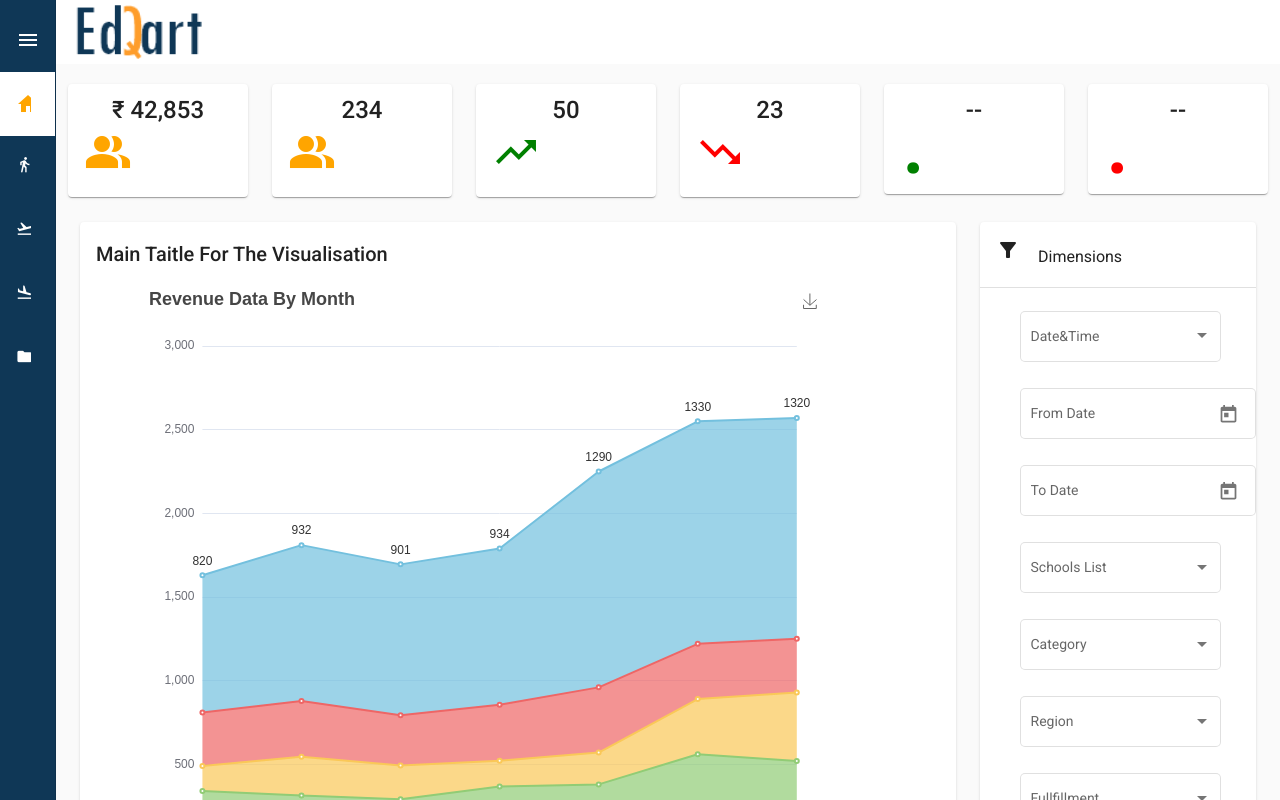
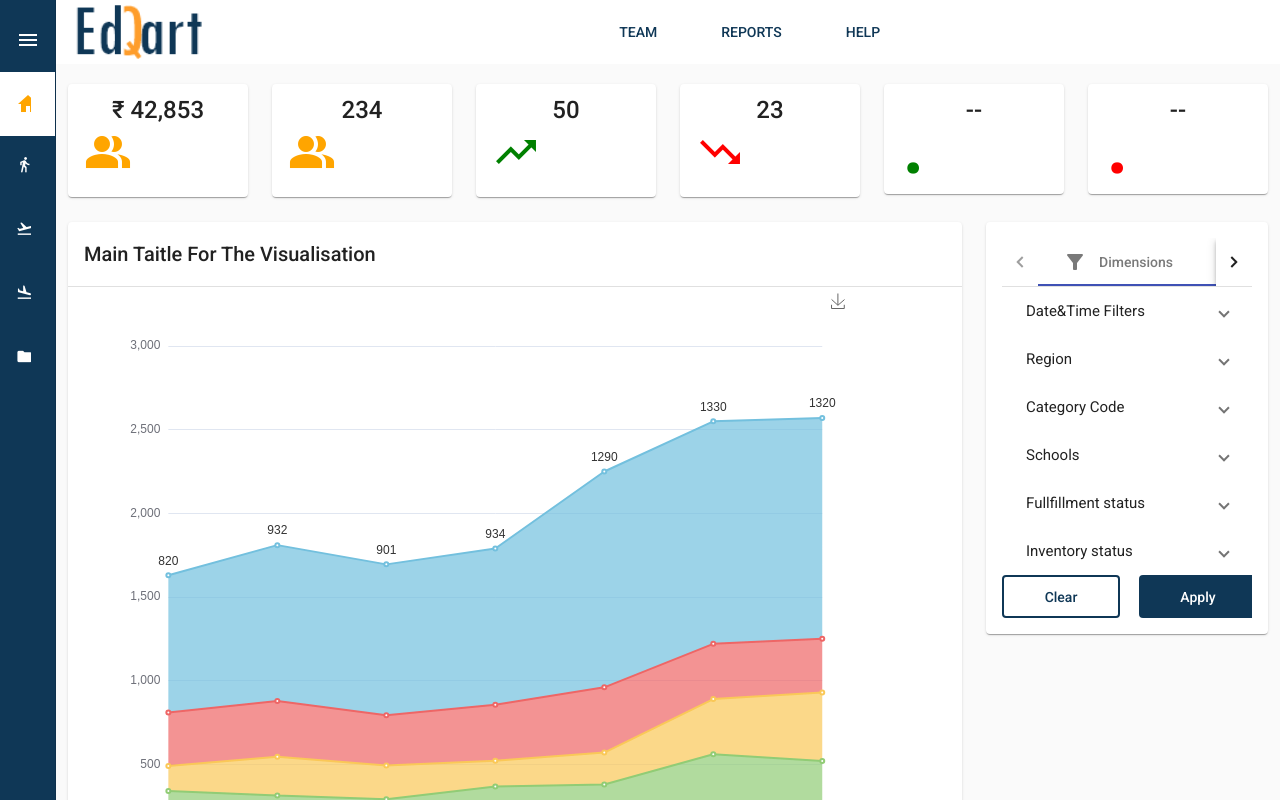
Before and after one commit to anjaneyulu18/EDP-Test, an Angular app: page / in a window 1280 px wide. Built offline with nearby package versions, Linux system fonts and the light colour scheme.

Commit message:
adding e pannel

```diff
--- a/src/app/app.component.html
+++ b/src/app/app.component.html
@@ -1,26 +1,39 @@
-<mat-sidenav-container fullscreen autosize >
+<mat-sidenav-container fullscreen autosize>
 
-  <mat-sidenav  #sidenav style="background-color:#0F3756;"   mode="side" class="example-sidenav" [ngStyle]="{ 'width.em': sidenavWidth }" opened="true">
+  <mat-sidenav #sidenav style="background-color:#0F3756;" mode="side" class="example-sidenav"
+    [ngStyle]="{ 'width.em': sidenavWidth }" opened="true">
     <mat-nav-list>
-     <mat-list-item style="height: 64px;" >
-        <mat-icon class="navbar-btn " style="background-color: transparent; color: white;" (click)="increase()">menu</mat-icon>
+      <mat-list-item style="height: 64px;">
+        <mat-icon class="navbar-btn " style="background-color: transparent; color: white;" (click)="increase()">menu
+        </mat-icon>
       </mat-list-item>
       <div>
-      <mat-list-item style="height: 64px;" [ngClass]=" (flag=='Ar') ? 'primary' : 'secondary'" (click)="activeTab('Ar')" >
-        <mat-icon   [ngClass]=" (flag=='Ar') ? 'Icon' : 'secondary'">home</mat-icon>&nbsp;&nbsp; <span  style="font-size: 24px;"   *ngIf="sidenavWidth > 6" [ngClass]=" (flag=='Ar') ? 'font' : 'secondary'">Dashboard</span>
-      </mat-list-item >
-      <mat-list-item style="height: 64px; " [ngClass]=" (flag=='Kc') ? 'primary' : 'secondary'" (click)="activeTab('Kc')" >
-        <mat-icon [ngClass]=" (flag=='Kc') ? 'Icon' : 'secondary'"> directions_walk</mat-icon> &nbsp;&nbsp; <span *ngIf="sidenavWidth > 6" [ngClass]=" (flag=='Kc') ? 'font' : 'secondary'">Revenue</span>
-      </mat-list-item >
-      <mat-list-item style="height: 64px;" [ngClass]=" (flag=='Ts') ? 'primary' : 'secondary'" (click)="activeTab('Ts')">
-        <mat-icon [ngClass]=" (flag=='Ts') ? 'Icon' : 'secondary'">flight_takeoff</mat-icon>&nbsp;&nbsp; <span  *ngIf="sidenavWidth > 6" [ngClass]=" (flag=='Ts') ? 'font' : 'secondary'">Key Coustomers</span>
-      </mat-list-item >
-      <mat-list-item style="height: 64px;" [ngClass]=" (flag=='Ss') ? 'primary' : 'secondary'" (click)="activeTab('Ss')">
-        <mat-icon [ngClass]=" (flag=='Ss') ? 'Icon' : 'secondary'">flight_land</mat-icon>&nbsp;&nbsp; <span  *ngIf="sidenavWidth > 6" [ngClass]=" (flag=='Ss') ? 'font' : 'secondary'">Top Selleing Items </span>
-      </mat-list-item >
-      <mat-list-item style="height: 64px;" [ngClass]=" (flag=='Is') ? 'primary' : 'secondary'" (click)="activeTab('Is')">
-        <mat-icon [ngClass]=" (flag=='Is') ? 'Icon' : 'secondary'">folder</mat-icon>&nbsp;&nbsp; <span  *ngIf="sidenavWidth > 6" [ngClass]=" (flag=='Is') ? 'font' : 'secondary'">Inventory Status</span>
-      </mat-list-item >
+        <mat-list-item style="height: 64px;" [ngClass]=" (flag=='Ar') ? 'primary' : 'secondary'"
+          (click)="activeTab('Ar')">
+          <mat-icon [ngClass]=" (flag=='Ar') ? 'Icon' : 'secondary'">home</mat-icon>&nbsp;&nbsp; <span
+            style="font-size: 24px;" *ngIf="sidenavWidth > 6"
+            [ngClass]=" (flag=='Ar') ? 'font' : 'secondary'">Dashboard</span>
+        </mat-list-item>
+        <mat-list-item style="height: 64px; " [ngClass]=" (flag=='Kc') ? 'primary' : 'secondary'"
+          (click)="activeTab('Kc')">
+          <mat-icon [ngClass]=" (flag=='Kc') ? 'Icon' : 'secondary'"> directions_walk</mat-icon> &nbsp;&nbsp; <span
+            *ngIf="sidenavWidth > 6" [ngClass]=" (flag=='Kc') ? 'font' : 'secondary'">Revenue</span>
+        </mat-list-item>
+        <mat-list-item style="height: 64px;" [ngClass]=" (flag=='Ts') ? 'primary' : 'secondary'"
+          (click)="activeTab('Ts')">
+          <mat-icon [ngClass]=" (flag=='Ts') ? 'Icon' : 'secondary'">flight_takeoff</mat-icon>&nbsp;&nbsp; <span
+            *ngIf="sidenavWidth > 6" [ngClass]=" (flag=='Ts') ? 'font' : 'secondary'">Key Coustomers</span>
+        </mat-list-item>
+        <mat-list-item style="height: 64px;" [ngClass]=" (flag=='Ss') ? 'primary' : 'secondary'"
+          (click)="activeTab('Ss')">
+          <mat-icon [ngClass]=" (flag=='Ss') ? 'Icon' : 'secondary'">flight_land</mat-icon>&nbsp;&nbsp; <span
+            *ngIf="sidenavWidth > 6" [ngClass]=" (flag=='Ss') ? 'font' : 'secondary'">Top Selleing Items </span>
+        </mat-list-item>
+        <mat-list-item style="height: 64px;" [ngClass]=" (flag=='Is') ? 'primary' : 'secondary'"
+          (click)="activeTab('Is')">
+          <mat-icon [ngClass]=" (flag=='Is') ? 'Icon' : 'secondary'">folder</mat-icon>&nbsp;&nbsp; <span
+            *ngIf="sidenavWidth > 6" [ngClass]=" (flag=='Is') ? 'font' : 'secondary'">Inventory Status</span>
+        </mat-list-item>
         <!-- <mat-list-item style="height: 64px;" [ngClass]=" (flag=='FF') ? 'primary' : 'secondary'" (click)="activeTab('FF')">
         <mat-icon [ngClass]=" (flag=='FF') ? 'Icon' : 'secondary'">brightness_medium</mat-icon>&nbsp;&nbsp; <span  *ngIf="sidenavWidth > 6" [ngClass]=" (flag=='FF') ? 'font' : 'secondary'">Full Filment Status</span>
       </mat-list-item > -->
@@ -33,16 +46,21 @@
 
   </mat-sidenav>
 
-  <mat-toolbar class="main-sec" >
+  <mat-toolbar class="main-sec">
     <mat-toolbar-row class="header">
       <img class="logo" src="../assets/images/logo.png">
       <span class="example-spacer"></span>
-      <div>
-        <!-- <mat-icon class="example-icon">account_circle</mat-icon>
-      <mat-icon class="example-icon">arrow_drop_down</mat-icon> -->
+      <div id="topnav">
+        <ul class="items mx-5">
+          <li>TEAM</li>
+          <li>REPORTS</li>
+          <li>HELP</li>
+        </ul>
       </div>
 
+
     </mat-toolbar-row>
+
   </mat-toolbar>
 
   <div style="margin-top: 20px;" class="container-fluid">
@@ -68,7 +86,7 @@
       </div>
       <div class="col-12 col-lg-2 col-sm-4 col-md-4 col-xs-12">
         <mat-card class="h-g">
-        <mat-card-title  class="text-center" > 50</mat-card-title>
+          <mat-card-title class="text-center"> 50</mat-card-title>
           <span style="font-size: xxx-large;
         color: green;" class="material-icons">
             trending_up
@@ -92,7 +110,7 @@
           <span style="font-size: 104px;
           color: green;">.</span>
 
-        </mat-card >
+        </mat-card>
       </div>
       <div class="col-12 col-lg-2 col-sm-4 col-md-4 col-xs-12">
         <mat-card class="h-g">
@@ -103,18 +121,19 @@
         </mat-card>
       </div>
     </div>
+  </div>
   <div class="container-fluid">
     <div style="margin-top: 25px;" class="row">
       <div class="col-9 col-xs-9 col-md-9  col-lg-9 col-xl-9">
         <mat-card style="height: 760px;">
           <h2>Main Taitle For The Visualisation</h2>
+          <mat-divider></mat-divider>
           <div class="container-fluid">
             <div class="row">
               <div class="col-11">
-                 <div class="poss">
-                <div  class="container-fluid" id="stackedChart" style="width:100%; height: 600px; display: block">
 
-                </div>
+                <div id="stackedChart" style="height: 600px; display: block; overflow: auto;">
+
                 </div>
               </div>
             </div>
@@ -123,109 +142,173 @@
       </div>
       <div class="col-3 col-xs-3 col-md-3  col-lg-3 col-xl-3">
         <mat-card>
-          <h3>  <span  class="material-icons" id="filter_alt" > filter_alt &nbsp;&nbsp; </span>Dimensions</h3>
-          <mat-divider></mat-divider>
-          <div class="container-fluid">
+          <h3> <mat-tab-group>
+                <mat-tab>
+                  <ng-template mat-tab-label>
+                    <span class="material-icons" id="filter_alt">
+                      filter_alt &nbsp; </span>  Dimensions
+                  </ng-template>
+                  <mat-expansion-panel class="mat-elevation-z0" [togglePosition]="'after'" >
 
-            <br>
+                    <mat-expansion-panel-header class="grap-head dropDOwnFontColorStyle">
+                      <mat-panel-title class="click-head">
+                        Date&Time Filters
+                      </mat-panel-title>
 
-                  <mat-form-field appearance="outline">
-                    <mat-label>Date&Time</mat-label>
-                    <mat-select >
-                        <mat-option (change)="openedChange($event)" *ngFor="let Arr of ListArr" [value]="Arr.value">
-                            {{Arr.value}}
-                        </mat-option>
-                    </mat-select>
-                </mat-form-field> <br>
-                <mat-form-field appearance="outline">
-                  <mat-label>From Date</mat-label>
+                      <!-- <mat-panel-description class="pannel-desc">
+                              Avarage Revenue By Rajaji Nagar (2019-2020)
+                          </mat-panel-description> -->
+                    </mat-expansion-panel-header>
+                    <li class="filters1">
+                      <ul class="submenu">
+                        <li *ngFor="let menu of DateFilters; let i = index">
+                          <input type="checkbox" class="mx-3" value="Car">
+                          <a >{{ menu.value }}</a>
+                        </li>
+                      </ul>
+                    </li>
+                  </mat-expansion-panel>
 
-                  <input matInput [matDatepicker]="picker">
-                  <mat-datepicker-toggle matSuffix [for]="picker"></mat-datepicker-toggle>
-                  <mat-datepicker #picker></mat-datepicker>
+                  <mat-expansion-panel class="mat-elevation-z0">
+                    <mat-expansion-panel-header class="grap-head dropDOwnFontColorStyle">
+                      <mat-panel-title class="click-head">
+                        Region
+                      </mat-panel-title>
+                      <!-- <mat-panel-description class="pannel-desc">
+                            Avarage Revenue By Rajaji Nagar (2019-2020)
+                        </mat-panel-description> -->
+                    </mat-expansion-panel-header>
+                    <li class="filters1">
+                      <ul class="submenu">
+                        <li *ngFor="let menu of DateFilters; let i = index">
+                          <input type="checkbox" class="mx-3" value="Car">
+                          <a >{{ menu.value }}</a>
+                        </li>
+                      </ul>
+                    </li>
+                  </mat-expansion-panel>
 
-              </mat-form-field><br>
-              <mat-form-field appearance="outline">
-                  <mat-label>To Date</mat-label>
+                  <mat-expansion-panel class="mat-elevation-z0">
+                    <mat-expansion-panel-header class="grap-head dropDOwnFontColorStyle">
+                      <mat-panel-title class="click-head">
+                        Category Code
+                      </mat-panel-title>
+                      <!-- <mat-panel-description class="pannel-desc">
+                          Avarage Revenue By Rajaji Nagar (2019-2020)
+                      </mat-panel-description> -->
+                    </mat-expansion-panel-header>
+                    <li class="filters1">
+                      <ul class="submenu">
+                        <li *ngFor="let menu of Category; let i = index">
+                          <input type="checkbox" class="mx-3" value="Car">
+                          <a >{{ menu.value }}</a>
+                        </li>
+                      </ul>
+                    </li>
+                  </mat-expansion-panel>
 
-                  <input matInput [matDatepicker]="picker2">
-                  <mat-datepicker-toggle matSuffix [for]="picker2"></mat-datepicker-toggle>
-                  <mat-datepicker #picker2></mat-datepicker>
+                  <mat-expansion-panel class="mat-elevation-z0">
+                    <mat-expansion-panel-header class="grap-head dropDOwnFontColorStyle">
+                      <mat-panel-title class="click-head">
+                        Schools
+                      </mat-panel-title>
+                      <!-- <mat-panel-description class="pannel-desc">
+                        Avarage Revenue By Rajaji Nagar (2019-2020)
+                    </mat-panel-description> -->
+                    </mat-expansion-panel-header>
+                    <li class="filters1">
+                      <ul class="submenu">
+                        <li *ngFor="let menu of SchoolsArr; let i = index">
+                          <input type="checkbox" class="mx-3" value="Car">
+                          <a >{{ menu.value }}</a>
+                        </li>
+                      </ul>
+                    </li>
+                  </mat-expansion-panel>
 
-              </mat-form-field> <br>
-                <mat-form-field appearance="outline">
-                    <mat-label>Schools List</mat-label>
-                    <mat-select>
-                        <mat-option *ngFor="let Schools of SchoolsArr" [value]="Schools.value">
-                            {{Schools.value}}
-                        </mat-option>
-                    </mat-select>
-                </mat-form-field> <br>
-                <mat-form-field appearance="outline">
-                    <mat-label>Category</mat-label>
-                    <mat-select>
-                        <mat-option *ngFor="let list of Category" [value]="list.value">
-                            {{list.value}}
-                        </mat-option>
-                    </mat-select>
-                </mat-form-field> <br>
+                  <mat-expansion-panel class="mat-elevation-z0">
+                    <mat-expansion-panel-header class="grap-head dropDOwnFontColorStyle">
+                      <mat-panel-title class="click-head">
+                        Fullfillment status
+                      </mat-panel-title>
+                      <!-- <mat-panel-description class="pannel-desc">
+                      Avarage Revenue By Rajaji Nagar (2019-2020)
+                  </mat-panel-description> -->
+                    </mat-expansion-panel-header>
+                    <li class="filters1">
+                      <ul class="submenu">
+                        <li *ngFor="let menu of FullfillmentArr; let i = index">
+                          <input type="checkbox" class="mx-3" value="Car">
+                          <a >{{ menu.value }}</a>
+                        </li>
+                      </ul>
+                    </li>
+                  </mat-expansion-panel>
 
-                <mat-form-field appearance="outline">
-                  <mat-label>Region</mat-label>
-                  <mat-select>
-                      <mat-option *ngFor="let Schools of SchoolsArr" [value]="Schools.value">
-                          {{Schools.value}}
-                      </mat-option>
-                  </mat-select>
-              </mat-form-field> <br>
-              <mat-form-field appearance="outline">
-                <mat-label>Fullfillment</mat-label>
-                <mat-select>
-                    <mat-option *ngFor="let Schools of FullfillmentArr" [value]="Schools.value">
-                        {{Schools.value}}
-                    </mat-option>
-                </mat-select>
-            </mat-form-field> <br>
-            <mat-form-field appearance="outline">
-              <mat-label>Inventory</mat-label>
-              <mat-select>
-                  <mat-option *ngFor="let Schools of SchoolsArr" [value]="Schools.value">
-                      {{Schools.value}}
-                  </mat-option>
-              </mat-select>
-          </mat-form-field>
+                  <mat-expansion-panel id="filters1" class="mat-elevation-z0 ">
+                    <mat-expansion-panel-header class="grap-head dropDOwnFontColorStyle">
+                      <mat-panel-title class="click-head">
+                        Inventory status
+                      </mat-panel-title>
+                      <!-- <mat-panel-description class="pannel-desc">
+                    Avarage Revenue By Rajaji Nagar (2019-2020)
+                </mat-panel-description> -->
+                    </mat-expansion-panel-header>
+                    <li >
+                      <ul class="submenu">
+                        <li  *ngFor="let menu of inventoryArr; let i = index">
+                          <input type="checkbox" class="mx-3" value="Car">
+                          <a >{{ menu.value }}</a>
+                        </li>
+                      </ul>
+                    </li>
+                  </mat-expansion-panel>
+                  <div class="row">
+                    <div class="col-5 col-sm-12 col-md-12 col-lg-6 col-xl-6 col-xs-12">
+                      <button mat-button class="btnA btn-outline-warnings ">Clear </button>
+
+                    </div>
+                    <div class="col-5 col-sm-12 col-md-12 col-lg-6 col-xl-6 col-xs-12">
+                      <button mat-button class="btnA btn-mdb-color">Apply</button>
+                    </div>
+
+                  </div>
+                </mat-tab>
+
+                <mat-tab>
+                  <ng-template mat-tab-label>
+                    Mesures
+                  </ng-template>
+                  Content 2
+                </mat-tab>
+              </mat-tab-group></h3>
 
 
-            <div class="row">
-              <div class="col-12">
-                <button mat-button class="btnA btn-outline-warnings mx-3">Clear </button>
-                <button mat-button class="btnA btn-mdb-color">Apply</button>
-
+        </mat-card>
       </div>
     </div>
 
-            <!-- </div> -->
+
+    <div style="margin-top: 20px;">
+      <div class="row">
+        <div class="col-12 col-xs-12 col-md-12 col-sm-12 col-lg-5 col-xl-5">
+          <mat-card>
+            <h2>Main Taitle For The Visualisation</h2>
+            <div id="lineChart2" style=" height: 550px; display: block; overflow: auto;">
 
             </div>
+          </mat-card>
+        </div>
+        <div class="col-12 col-xs-12 col-md-12 col-sm-12 col-lg-4 col-xl-4">
+          <mat-card>
+            <h2>Main Taitle For The Visualisation</h2>
+            <div id="InventoryChart" style=" height: 550px; display: block; overflow: auto;">
 
+            </div>
           </mat-card>
         </div>
       </div>
     </div>
   </div>
-  <div style="margin-top: 20px;" class="container-fluid">
-    <div class="row">
-      <div class="col-12 col-lg-5 col-xl-5">
-     <mat-card>
-       <h2>Main Taitle For The Visualisation</h2>
-     </mat-card>
-   </div>
-
-   <div class="col-12 col-lg-5 col-xl-5">
-     <mat-card>
-       <h2>Main Taitle For The Visualisation</h2>
-     </mat-card>
-   </div></div>
-  </div>
   <!-- </div> -->
 </mat-sidenav-container>
--- a/src/app/app.component.scss
+++ b/src/app/app.component.scss
@@ -64,3 +64,49 @@ font-size:17px;
         height: 43px;
         width: 118px;
 }
+
+
+li{
+
+    display:block;
+}
+ .abcd li{
+     display: inline;
+     padding:2rem;
+     color: #0F3756;
+
+ }
+#abcde{
+    margin: 0 auto;
+  text-align: center;
+ }
+
+
+::ng-deep .mat-expansion-panel{
+    display: none;
+}
+.dropDOwnFontColorStyle{
+    color: black;
+}
+.mat-expansion-indicator {
+    position: absolute;
+    left: 15px;
+  }
+
+.mat-tab-body-content {
+    height: 100%;
+    overflow: hidden !important;
+}
+// style for center of li elements in header
+ .items li{
+     display: inline;
+     padding:2rem;
+     color: #0F3756;
+         float: left;
+    font-size: 14px;
+
+ }
+#topnav{
+    margin: 0 auto;
+  text-align: center;
+ }
--- a/src/app/app.module.ts
+++ b/src/app/app.module.ts
@@ -54,7 +54,6 @@ import {MatSortModule} from '@angular/material/sort';
     MatCardModule,MatSidenavModule,MatSliderModule,MatMenuModule,MatListModule,MatFormFieldModule,HttpClientModule,
     BrowserModule,
     AppRoutingModule,
-    BrowserAnimationsModule,
     MatCardModule,
     MatIconModule,
     MatSidenavModule,
--- a/src/assets/SlowsellingData.json
+++ b/src/assets/SlowsellingData.json
@@ -1,105 +1,68 @@
 {
 
-    "xAxis":  [
+    "yAxis": {
+        "type": "category",
+        "data": ["Mon", "Tue", "Wed", "Thu", "Fri", "Sat", "Sun"]
+    },    "series": [
         {
-            "type": "category",
-            "data": ["Jan", "Feb", "Mar", "Apr", "May", "Jun", "Jul"]
-        }
-    ],
-    "yAxis":  [
-        {
-            "type":
-            "value"
-        }
-    ],
-    "series": [
-        {
-            "name": "Tabs",
+            "name": "Direct",
             "type": "bar",
+            "stack": "total",
+            "label": {
+                "show": true
+            },
             "emphasis": {
                 "focus": "series"
             },
-            "data": [320, 332, 301, 334, 390, 330, 320]
+            "data": [320, 302, 301, 334, 390, 330, 320]
         },
         {
-            "name": "bags",
+            "name": "Mail Ad",
             "type": "bar",
-            "stack": "广告",
+            "stack": "total",
+            "label": {
+                "show": true
+            },
             "emphasis": {
                 "focus": "series"
             },
             "data": [120, 132, 101, 134, 90, 230, 210]
         },
         {
-            "name": "belts",
+            "name":"Affiliate Ad",
             "type": "bar",
-            "stack": "广告",
+            "stack": "total",
+            "label": {
+                "show": true
+            },
             "emphasis": {
                 "focus": "series"
             },
             "data": [220, 182, 191, 234, 290, 330, 310]
         },
         {
-            "name": "Shirts",
+            "name": "?Video Ad",
             "type": "bar",
-            "stack": "广告",
+            "stack": "total",
+            "label": {
+                "show": true
+            },
             "emphasis": {
                 "focus": "series"
             },
-            "data": [150, 232, 201, 154, 190, 330, 410]
+            "data": [150, 212, 201, 154, 190, 330, 410]
         },
         {
-            "name": "T-Shirts",
+            "name": "Search Engine",
             "type": "bar",
-            "data": [862, 1018, 964, 1026, 1679, 1600, 1570],
+            "stack": "total",
+            "label": {
+                "show": true
+            },
             "emphasis": {
                 "focus": "series"
             },
-            "markLine": {
-                "lineStyle": {
-                    "type": "dashed"
-                },
-                "data": [
-                    [{"type": "min"}, {"type": "max"}]
-                ]
-            }
-        },
-        {
-            "name": "Shoes",
-            "type": "bar",
-            "barWidth": 5,
-            "stack": "搜索引擎",
-            "emphasis": {
-                "focus": "series"
-            },
-            "data": [620, 732, 701, 734, 1090, 1130, 1120]
-        },
-        {
-            "name": "Books",
-            "type": "bar",
-            "stack": "搜索引擎",
-            "emphasis": {
-                "focus": "series"
-            },
-            "data": [120, 132, 101, 134, 290, 230, 220]
-        },
-        {
-            "name": "Hoodies",
-            "type": "bar",
-            "stack": "搜索引擎",
-            "emphasis": {
-                "focus": "series"
-            },
-            "data": [60, 72, 71, 74, 190, 130, 110]
-        },
-        {
-            "name": "Bottles",
-            "type": "bar",
-            "stack": "搜索引擎",
-            "emphasis": {
-                "focus": "series"
-            },
-            "data": [62, 82, 91, 84, 109, 110, 120]
+            "data": [820, 832, 901, 934, 1290, 1330, 1320]
         }
     ]
 }
```
Also changed, not shown: src/app/app.component.ts (+89 -7 lines). Lines whose indentation alone changed are shown as unchanged.
